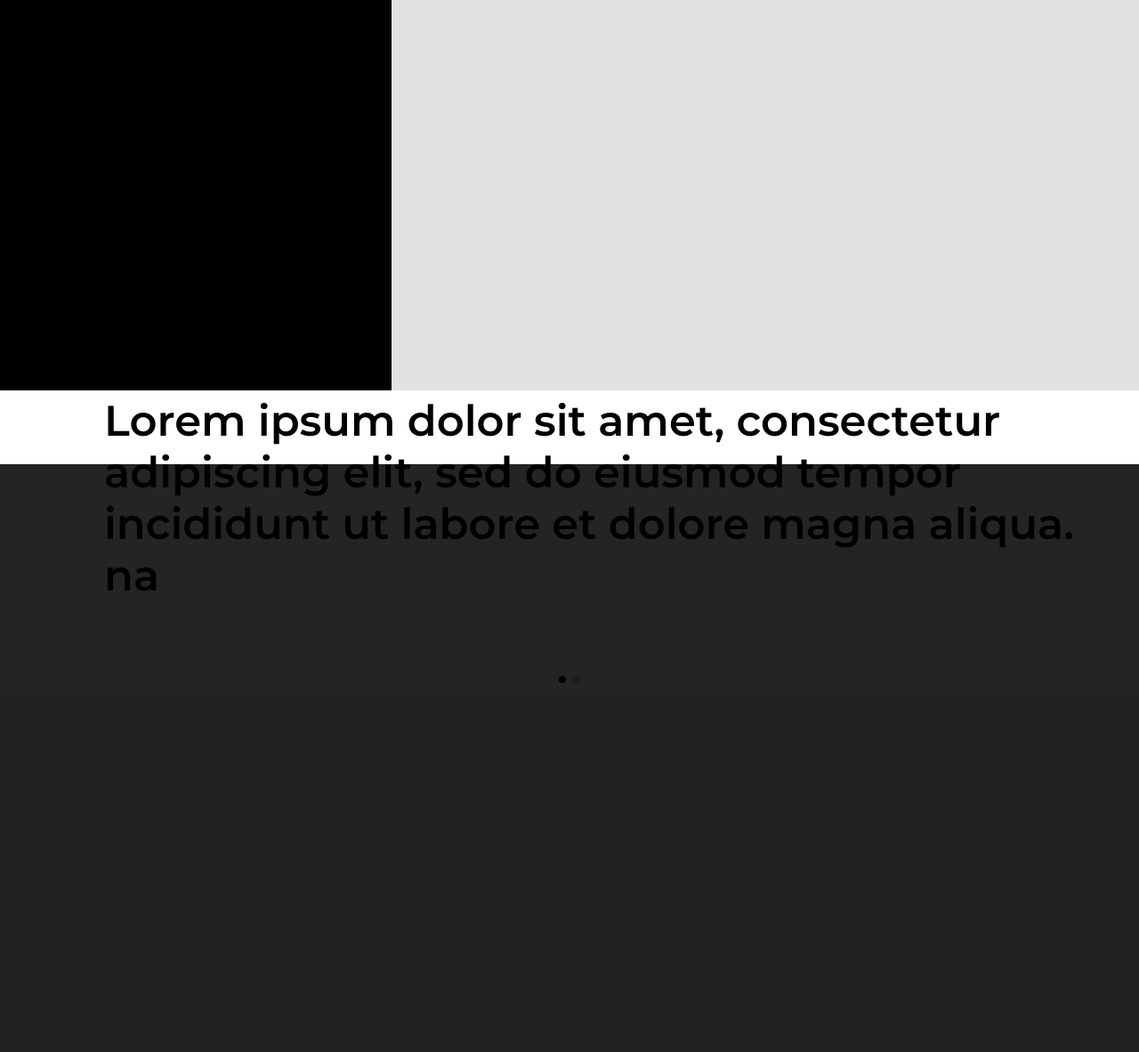
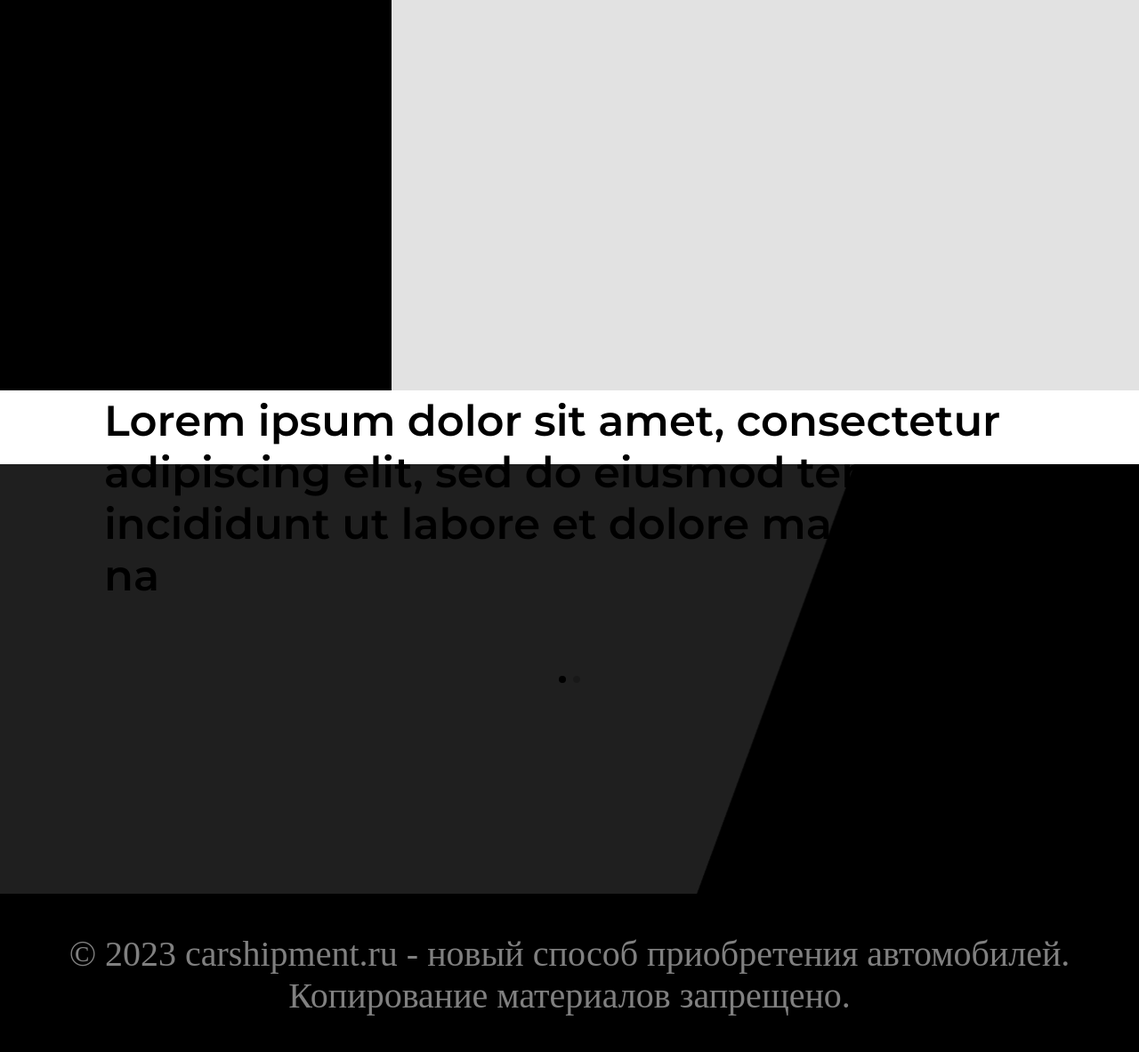
Before and after one commit to Nikita3164/Carshipment, a Flask app: page / in a window 1280 px wide. Shown: the part 3485-4668 px from the top of the page at 89% size. Before the commit the page ends 4253 px from the top, so only its background shows below. Run offline with Flask 3, Linux system fonts and the light colour scheme.

Commit message:
Добавлены основные элементы футера

```diff
--- a/static/css/base_style.css
+++ b/static/css/base_style.css
@@ -310,3 +310,21 @@
 .swiper-pagination3{
     margin: 10px 0;
 }
+
+/*Футер*/
+.footer{
+    background-color: black;
+}
+
+.footer img{
+    width: 100%;
+}
+
+.copyright{
+    font-family: 'Times New Roman', Times, serif;
+    font-size: 40px;
+    color: grey;
+    text-align: center;
+    padding-top: 40px;
+    padding-bottom: 40px;
+}
--- a/templates/base.html
+++ b/templates/base.html
@@ -105,6 +105,15 @@
         </div>
     </div>
 
+    <div class="footer">
+        <div class="foot-block">
+            <img src="static/img/footer-background.png">
+        </div>
+        <div class="copyright">
+            © 2023 carshipment.ru - новый способ приобретения автомобилей.
+            Копирование материалов запрещено.
+        </div>
+    </div>
 
     </div>
     <script>
```
Also changed, not shown: static/img/footer-background.png (renamed from static/img/foorer-background.png).
